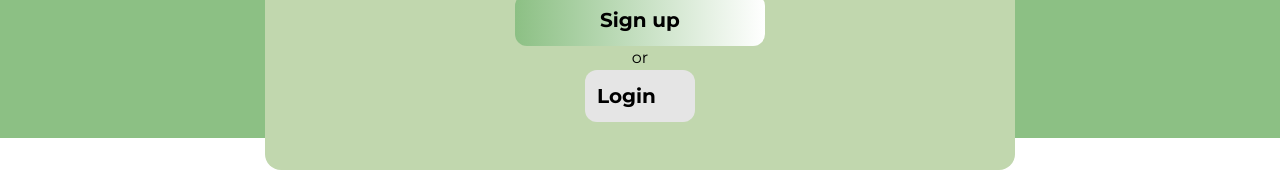
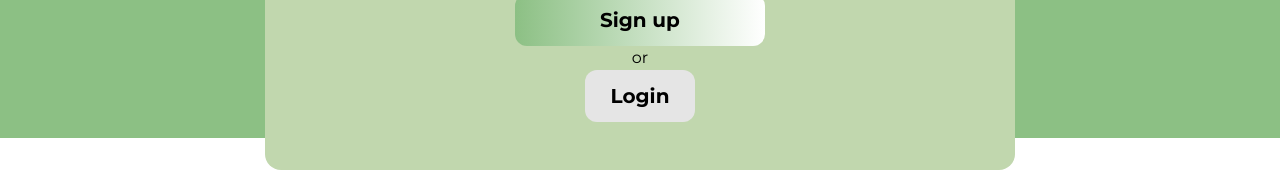
Before and after one commit to AndrueGage/Kennel-Tech, a React (Vite) app in the folder client/: page /signup in a window 1280 px wide. Shown: the part 662-832 px from the top of the page. Built offline with nearby package versions, Linux system fonts and the light colour scheme.

Commit message:
fixed login button redirect

```diff
--- a/client/src/pages/SignUpPage.jsx
+++ b/client/src/pages/SignUpPage.jsx
@@ -53,7 +53,7 @@ export default function LoginPage() {
                         <button type="submit" className="rounded-xl p-3 bg-gradient-to-r from-[#8cc084] to-white text-black w-[250px] font-bold text-xl">Sign up</button>
 
                         <span >or</span>
-                        <Link to="signup" class="rounded-xl p-3 bg-neutral-200 text-black w-[110px] font-bold text-xl">Login</Link>
+                        <Link to="/login" class="rounded-xl p-3 bg-neutral-200 text-black w-[110px] font-bold text-xl text-center">Login</Link>
                     </div>
 
                 </form>
```
